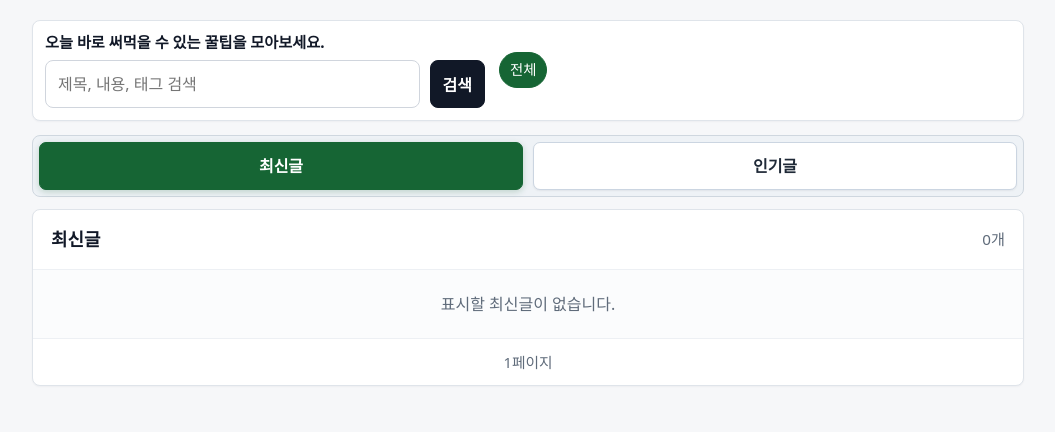
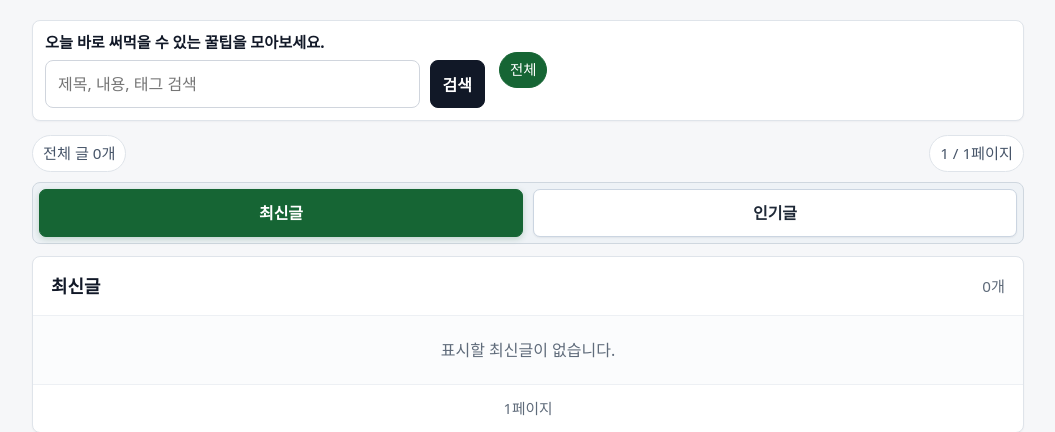
Before and after one commit to mindonghak/minggultip, a FastAPI app: page / in a window 1280 px wide. Shown: the part 68-500 px from the top of the page, without its empty margins (112-1167 px from the left). Run offline with FastAPI, Linux system fonts and the light colour scheme; data that the repository does not hold is empty; some libraries are stand-ins or nearby versions.

Commit message:
Show feed counts and page totals

```diff
--- a/app/routes.py
+++ b/app/routes.py
@@ -344,6 +344,14 @@ def paginated_posts(db: Session, stmt, page: int, per_page: int = PER_PAGE):
     return items[:per_page], len(items) > per_page, page
 
 
+def post_count(db: Session, query: str) -> int:
+    stmt = select(func.count(Post.id))
+    condition = search_filter(query)
+    if condition is not None:
+        stmt = stmt.where(condition)
+    return int(db.execute(stmt).scalar_one() or 0)
+
+
 @router.get("/")
 def index(
     request: Request,
@@ -364,6 +372,8 @@ def index(
 
     recent_posts, recent_has_next, recent_page = paginated_posts(db, recent_stmt, recent_page)
     popular_posts, popular_has_next, popular_page = paginated_posts(db, popular_query(db, query), popular_page)
+    total_posts = post_count(db, query)
+    total_pages = max((total_posts + PER_PAGE - 1) // PER_PAGE, 1)
 
     return render(request, "index.html", {
         "user": user,
@@ -375,6 +385,8 @@ def index(
         "popular_has_next": popular_has_next,
         "q": query,
         "active_tab": active_tab,
+        "total_posts": total_posts,
+        "total_pages": total_pages,
         "page_title": "민꿀팁 - 생활 꿀팁 공유 커뮤니티",
         "page_description": "절약, 정리, 교통, 생활 정보까지 오늘 바로 써먹을 수 있는 꿀팁을 모아보세요.",
         **categories_and_tags(db),
--- a/app/static/style.css
+++ b/app/static/style.css
@@ -73,6 +73,8 @@ a:hover { text-decoration:underline; }
 .feed-grid .feed { margin:0; }
 .feed-shell { margin-top:14px; }
 .feed-shell .feed { margin:0; }
+.feed-summary { display:flex; align-items:center; justify-content:space-between; gap:10px; margin:0 0 10px; color:#475569; font-size:0.95rem; }
+.feed-summary span { border:1px solid var(--line); border-radius:999px; padding:6px 10px; background:#fff; }
 .feed-tabs { display:grid; grid-template-columns:1fr 1fr; gap:10px; margin-bottom:12px; padding:6px; border:1px solid #cfd7df; border-radius:8px; background:#eef2f6; }
 .feed-tabs a { display:flex; align-items:center; justify-content:center; min-height:48px; border:1px solid #cbd5e1; border-radius:7px; color:#1f2937; background:#fff; font-size:1rem; font-weight:800; text-decoration:none; box-shadow:0 1px 2px rgba(15, 23, 42, 0.06); }
 .feed-tabs a:hover { color:var(--brand-dark); border-color:#86efac; background:#f0fdf4; text-decoration:none; }
@@ -192,6 +194,7 @@ hr { border:none; border-top:1px solid var(--line); margin:14px 0; }
   .content { padding:20px 18px; }
   .discover-bar { grid-template-columns:1fr; }
   .feed-grid { grid-template-columns:1fr; }
+  .feed-summary { align-items:flex-start; flex-direction:column; }
   .auth-actions { grid-template-columns:1fr; }
   .search-form { width:100%; flex-direction:column; }
   .search-form input { min-width:0; }
--- a/app/templates/index.html
+++ b/app/templates/index.html
@@ -52,6 +52,11 @@
   {% endif %}
 
   <section class="feed-shell">
+    <div class="feed-summary">
+      <span>{{ "전체" if not q else q }} 글 {{ total_posts }}개</span>
+      <span>{{ recent_page if active_tab == "recent" else popular_page }} / {{ total_pages }}페이지</span>
+    </div>
+
     <div class="feed-tabs" aria-label="글 정렬">
       <a class="{{ 'active' if active_tab == 'recent' else '' }}" href="/?q={{ q|urlencode }}&tab=recent">최신글</a>
       <a class="{{ 'active' if active_tab == 'popular' else '' }}" href="/?q={{ q|urlencode }}&tab=popular">인기글</a>
@@ -61,7 +66,7 @@
     <div class="feed" id="recent">
       <div class="section-title">
         <h2>최신글</h2>
-        <span class="muted">{{ recent_posts|length }}개</span>
+        <span class="muted">{{ total_posts }}개</span>
       </div>
       <ul class="post-list">
         {% for p in recent_posts %}
@@ -78,7 +83,7 @@
     <div class="feed" id="popular">
       <div class="section-title">
         <h2>인기글</h2>
-        <span class="muted">{{ popular_posts|length }}개</span>
+        <span class="muted">{{ total_posts }}개</span>
       </div>
       <ul class="post-list">
         {% for p in popular_posts %}
```
